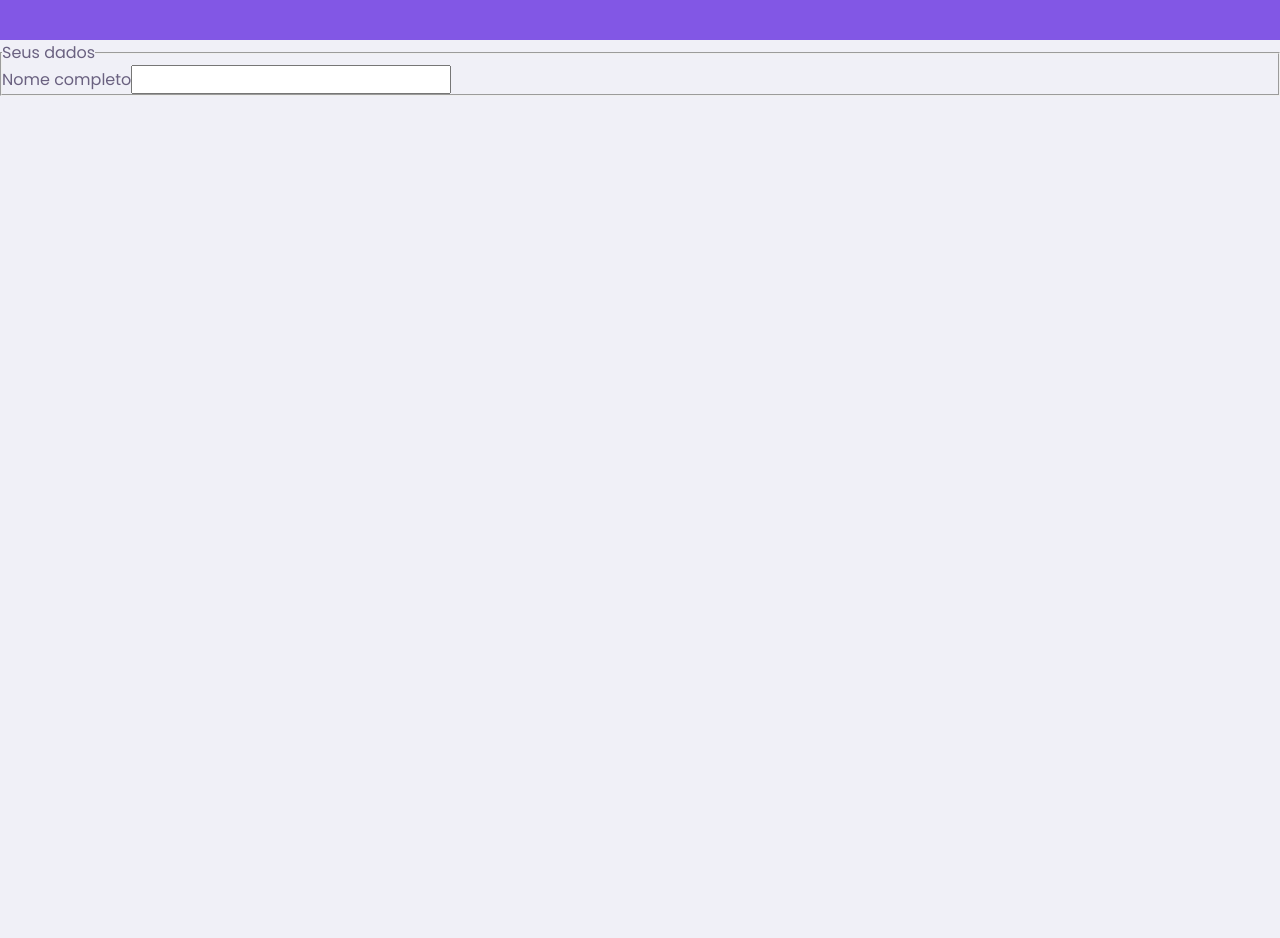
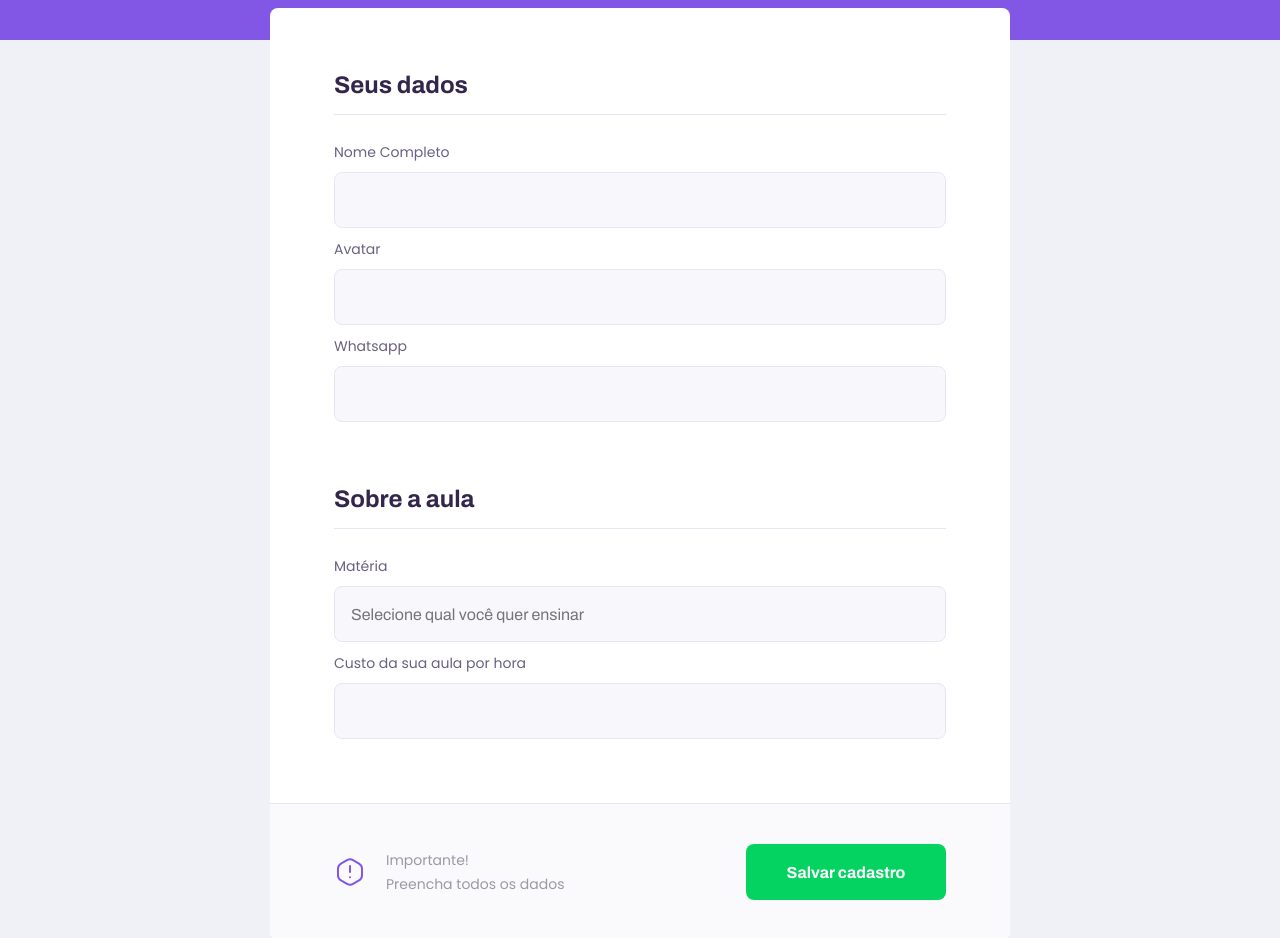
Before and after one commit to Joacy/next-level-week-2, a React (Create React App) app in the folder proffy/web/: page /give-classes in a window 1280 px wide. Shown: the part 300-1238 px from the top of the page. Before the commit the page ends 800 px from the top, so only its background shows below. Built offline with nearby package versions, Linux system fonts and the light colour scheme.

Commit message:
Input como componente

```diff
--- /dev/null
+++ b/proffy/web/src/components/Input/index.tsx
@@ -0,0 +1,23 @@
+import React, { InputHTMLAttributes } from 'react';
+
+import './styles.css';
+
+interface InputProps extends InputHTMLAttributes<HTMLInputElement> {
+    label: string;
+    name: string;
+}
+
+const Input: React.FC<InputProps> = ({ label, name, ...rest }) => {
+    return (
+        <div className="input-block">
+            <label htmlFor={name}>{label}</label>
+            <input
+                type="text"
+                id={name}
+                {...rest}
+            />
+        </div>
+    );
+}
+
+export default Input;
--- /dev/null
+++ b/proffy/web/src/components/Input/styles.css
@@ -0,0 +1,34 @@
+.input-block {
+    position: relative;
+}
+
+.input-block input {
+    width: 100%;
+    height: 5.6rem;
+    margin-top: 0.8rem;
+    border-radius: 0.8rem;
+    background: var(--color-input-background);
+    border: 1px solid var(--color-line-in-white);
+    outline: 0;
+    padding: 0 1.6rem;
+    font: 1.6rem Archivo;
+}
+
+.input-block label {
+    font-size: 1.4rem;
+}
+
+.input-block + .input-block {
+    margin-top: 0.8rem;
+}
+
+.input-block:focus-within::after {
+    width: calc(100% - 3.2rem);
+    height: 2px;
+    content: "";
+    background: var(--color-primary-light);
+    position: absolute;
+    left: 1.6rem;
+    right: 1.6rem;
+    bottom: 0;
+}
--- a/proffy/web/src/pages/TeacherForm/index.tsx
+++ b/proffy/web/src/pages/TeacherForm/index.tsx
@@ -1,6 +1,9 @@
 import React from 'react';
 
 import PageHeader from '../../components/PageHeader';
+import Input from '../../components/Input';
+
+import warning from '../../assets/images/icons/warning.svg';
 
 import './styles.css';
 
@@ -13,15 +16,33 @@ function TeacherForm() {
             />
 
             <main>
-                <form action="">
+                <form onSubmit={() => { }}>
                     <fieldset>
                         <legend>Seus dados</legend>
 
-                        <div className="input-block">
-                            <label htmlFor="name">Nome completo</label>
-                            <input type="text" id="name" />
-                        </div>
+                        <Input label="Nome Completo" name="name" />
+                        <Input label="Avatar" name="avatar" />
+                        <Input label="Whatsapp" name="whatsapp" />
                     </fieldset>
+
+                    <fieldset>
+                        <legend>Sobre a aula</legend>
+
+                        <Input label="Matéria" name="subject" placeholder="Selecione qual você quer ensinar" />
+                        <Input label="Custo da sua aula por hora " name="cost" />
+                    </fieldset>
+
+                    <footer>
+                        <p>
+                            <img src={warning} alt="Aviso importante" />
+                            Importante! <br />
+                            Preencha todos os dados
+                        </p>
+
+                        <button type="submit">
+                            Salvar cadastro
+                        </button>
+                    </footer>
                 </form>
             </main>
         </div>
--- a/proffy/web/src/pages/TeacherForm/styles.css
+++ b/proffy/web/src/pages/TeacherForm/styles.css
@@ -1,10 +1,109 @@
 #page-teacher-form {
     width: 100vw;
     height: 100vh;
+}
+
+#page-teacher-form .page-header .header-content {
+    margin-bottom: 6.4rem;
+}
+
+#page-teacher-form main form {
+    background: var(--color-box-base);
+    width: 100%;
+    max-width: 74rem;
+    border-radius: 0.8rem;
+    margin: -3.2rem auto 3.2rem;
+    padding-top: 6.4rem;
+    overflow: hidden;
+}
+
+#page-teacher-form main form fieldset {
+    border: 0;
+    padding: 0 2.4rem;
+}
+
+#page-teacher-form main form fieldset + fieldset {
+    margin-top: 6.4rem;
+}
+
+#page-teacher-form main form fieldset legend {
+    font: 700 2.4rem Archivo;
+    color: var(--color-text-title);
+    margin-bottom: 2.4rem;
+    display: flex;
+    align-items: center;
+    justify-content: space-between;
+    width: 100%;
+    padding-bottom: 1.6rem;
+    border-bottom: 1px solid var(--color-line-in-white);
+}
+
+#page-teacher-form main form footer {
+    padding: 4rem 2.4rem;
+    background: var(--color-box-footer);
+    border-top: 1px solid var(--color-line-in-white);
+    margin-top: 6.4rem;
+}
+
+#page-teacher-form main form footer p {
+    display: flex;
+    align-items: center;
+    justify-content: center;
+    font-size: 1.4rem;
+    line-height: 2.4rem;
+    color: var(--color-text-complement);
+}
+
+#page-teacher-form main form footer p img {
+    margin-right: 2rem;
+}
+
+#page-teacher-form main form footer button {
+    width: 100%;
+    height: 5.6rem;
+    background: var(--color-secundary);
+    color: var(--color-button-text);
+    border: 0;
+    border-radius: 0.8rem;
+    cursor: pointer;
+    font: 700 1.6rem Archivo;
+    display: flex;
+    align-items: center;
+    justify-content: center;
+    margin-top: 3.2rem;
+}
+
+#page-teacher-form main form footer button:hover {
+    background: var(--color-secundary-dark);
+    transition: 0.3s;
 }
 
 @media (min-width: 700px) {
     #page-teacher-form {
         max-width: 100%;
     }
+
+    #page-teacher-form .page-header .header-content {
+        margin-bottom: 0;
+    }
+
+    #page-teacher-form main form fieldset {
+        padding: 0 6.4rem;
+    }
+
+    #page-teacher-form main form footer {
+        padding: 4rem 6.4rem;
+        display: flex;
+        align-items: center;
+        justify-content: space-between;
+    }
+
+    #page-teacher-form main form footer p {
+        justify-content: space-between;
+    }
+
+    #page-teacher-form main form footer button {
+        width: 20rem;
+        margin-top: 0;
+    }
 }
--- a/proffy/web/src/pages/TeacherList/index.tsx
+++ b/proffy/web/src/pages/TeacherList/index.tsx
@@ -2,6 +2,7 @@ import React from 'react';
 
 import PageHeader from '../../components/PageHeader';
 import TeacherItem from '../../components/TeacherItem';
+import Input from '../../components/Input';
 
 import './styles.css';
 
@@ -10,32 +11,9 @@ function TeacherList() {
         <div id="page-teacher-list" className="container">
             <PageHeader title="Estes são os proffys disponíveis.">
                 <form id="search-teachers">
-                    <div className="input-block">
-                        <label htmlFor="subject">Matéria</label>
-                        <input
-                            type="text"
-                            name="subject"
-                            id="subject"
-                        />
-                    </div>
-
-                    <div className="input-block">
-                        <label htmlFor="week-day">Dia da semana</label>
-                        <input
-                            type="text"
-                            name="week-day"
-                            id="week-day"
-                        />
-                    </div>
-
-                    <div className="input-block">
-                        <label htmlFor="time">Hora</label>
-                        <input
-                            type="text"
-                            name="time"
-                            id="time"
-                        />
-                    </div>
+                    <Input label="Matéria" name="subject" />
+                    <Input label="Dia da semana" name="week-day" />
+                    <Input type="time" label="Hora" name="time" />
                 </form>
             </PageHeader>
 
--- a/proffy/web/src/pages/TeacherList/styles.css
+++ b/proffy/web/src/pages/TeacherList/styles.css
@@ -9,41 +9,6 @@
 
 #search-teachers label {
     color: var(--color-text-in-primary);
-}
-
-#search-teachers .input-block {
-    position: relative;
-}
-
-#search-teachers .input-block input {
-    width: 100%;
-    height: 5.6rem;
-    margin-top: 0.8rem;
-    border-radius: 0.8rem;
-    background: var(--color-input-background);
-    border: 1px solid var(--color-line-in-white);
-    outline: 0;
-    padding: 0 1.6rem;
-    font: 1.6rem Archivo;
-}
-
-#search-teachers .input-block label {
-    font-size: 1.4rem;
-}
-
-#search-teachers .input-block + .input-block {
-    margin-top: 0.8rem;
-}
-
-#search-teachers .input-block:focus-within::after {
-    width: calc(100% - 3.2rem);
-    height: 2px;
-    content: "";
-    background: var(--color-primary-light);
-    position: absolute;
-    left: 1.6rem;
-    right: 1.6rem;
-    bottom: 0;
 }
 
 #page-teacher-list main {
```
